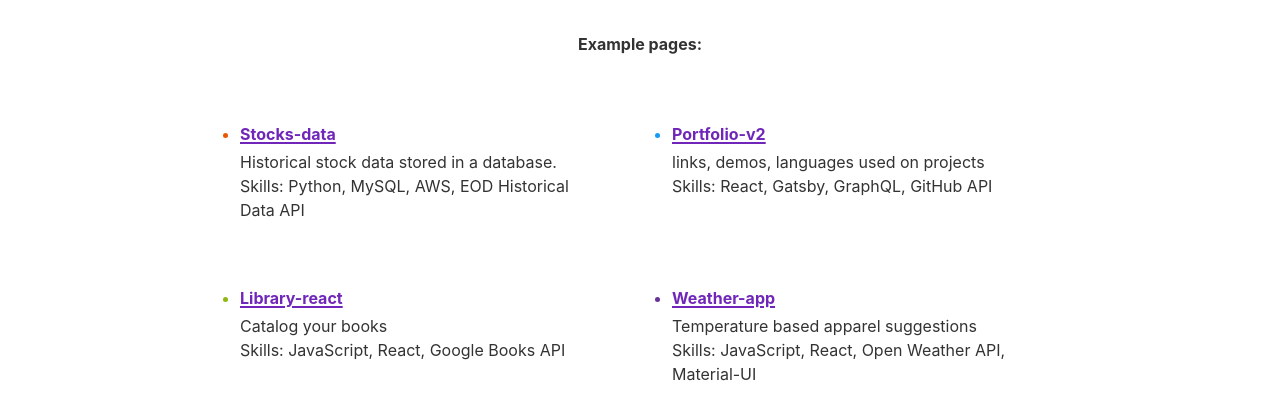
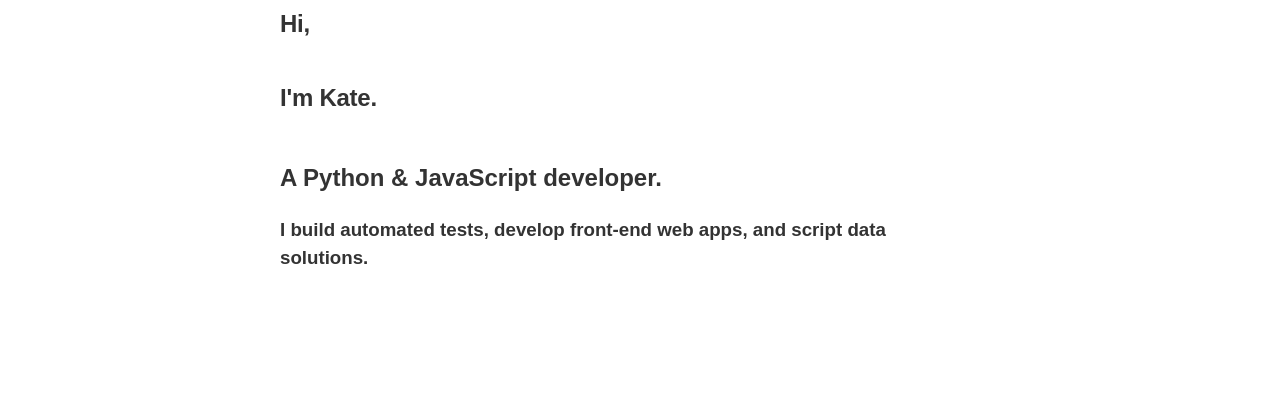
Before and after one commit to kkote/portfolio-gatsby, a Gatsby site: page / in a window 1280 px wide. Shown: the part 154-570 px from the top of the page. Built offline with nearby package versions, Linux system fonts and the light colour scheme; Gatsby itself is replaced by a stand-in of ours.

Commit message:
add intro section

```diff
--- /dev/null
+++ b/src/components/intro.js
@@ -0,0 +1,47 @@
+import React from 'react'
+/* import { Header } from 'components/theme'
+import { Container, Button } from 'components/common'
+import {
+	Wrapper,IntroWrapper,Details,FirstLine,SecondLine,ThirdLine,FourthLine,Contact,
+} from './intro' */
+
+const styles = {
+    section: {
+        paddingBottom: "4rem",
+        backgroundSize: "contain",
+        backgroundPosition: "right top",
+        backgroundRepeat: "no-repeat"
+    },
+    wrapper: {
+        maxWidth: "1280px",
+	    margin: "0 auto",
+	    width: "90%",
+        padding: "4rem 0",
+        display: "flex",
+        alignItems: "center",
+        justifyContent: "space between"
+    },
+    details: {
+        flex: "1",
+        fontFamily: "'Nunito Sans',sans-serif"
+    },
+  };
+
+const Intro = () => (
+	<section style={styles.section}>
+		<div style={styles.wrapper}>
+			<div style={styles.details}>
+                <h1>Hi, </h1>
+				<h1>I'm Kate.</h1>
+				<h2>A Python & JavaScript developer.</h2>
+				<h3>
+					<p>
+                    I build automated tests, develop front-end web apps, and script data solutions.
+					</p>
+                </h3>
+			</div>
+		</div>
+	</section>
+)
+
+export default Intro
--- a/src/components/layout.js
+++ b/src/components/layout.js
@@ -10,6 +10,7 @@
 import { useStaticQuery, graphql } from "gatsby"
 
 import Header from "./header"
+import Intro from "./intro"
 import "./layout.css"
 
 const Layout = ({ children }) => {
@@ -33,6 +34,7 @@
           padding: `var(--size-gutter)`,
         }}
       >
+        <Intro />
         <main>{children}</main>
         <footer
           style={{
```
